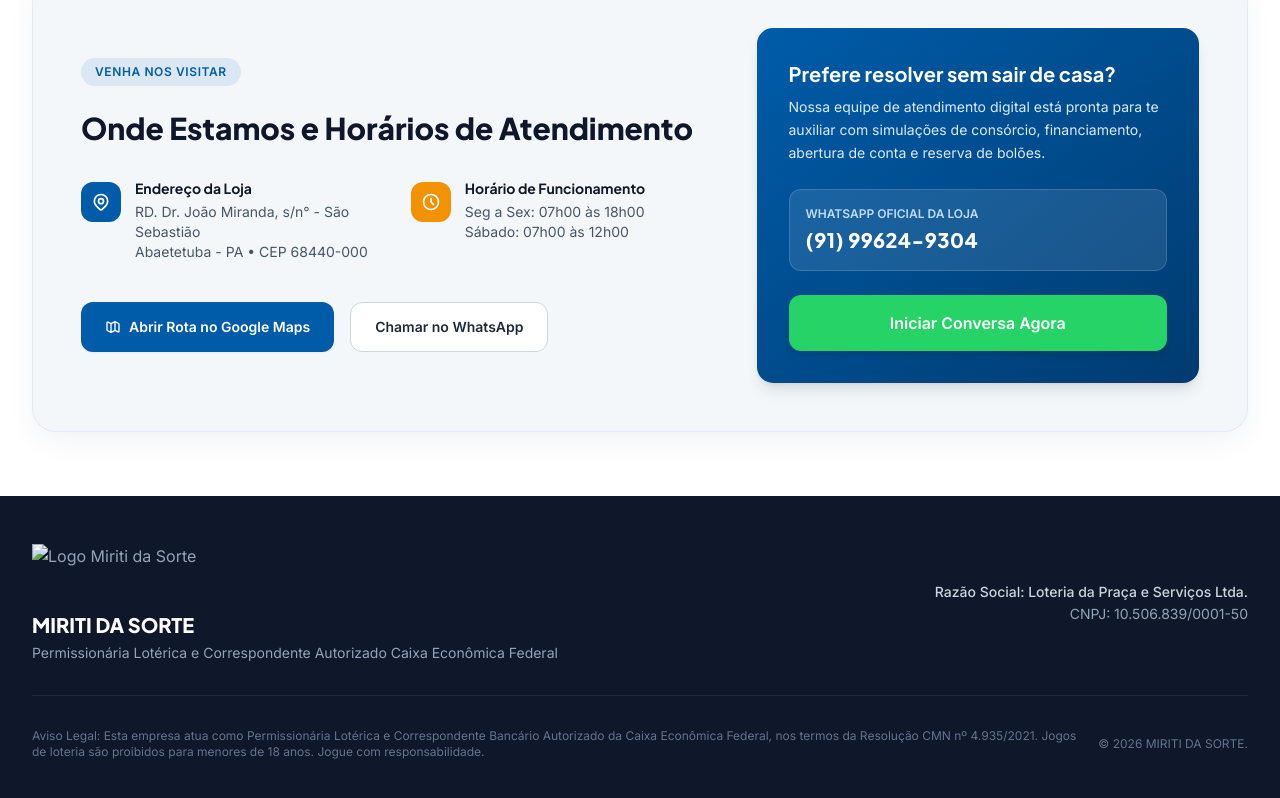
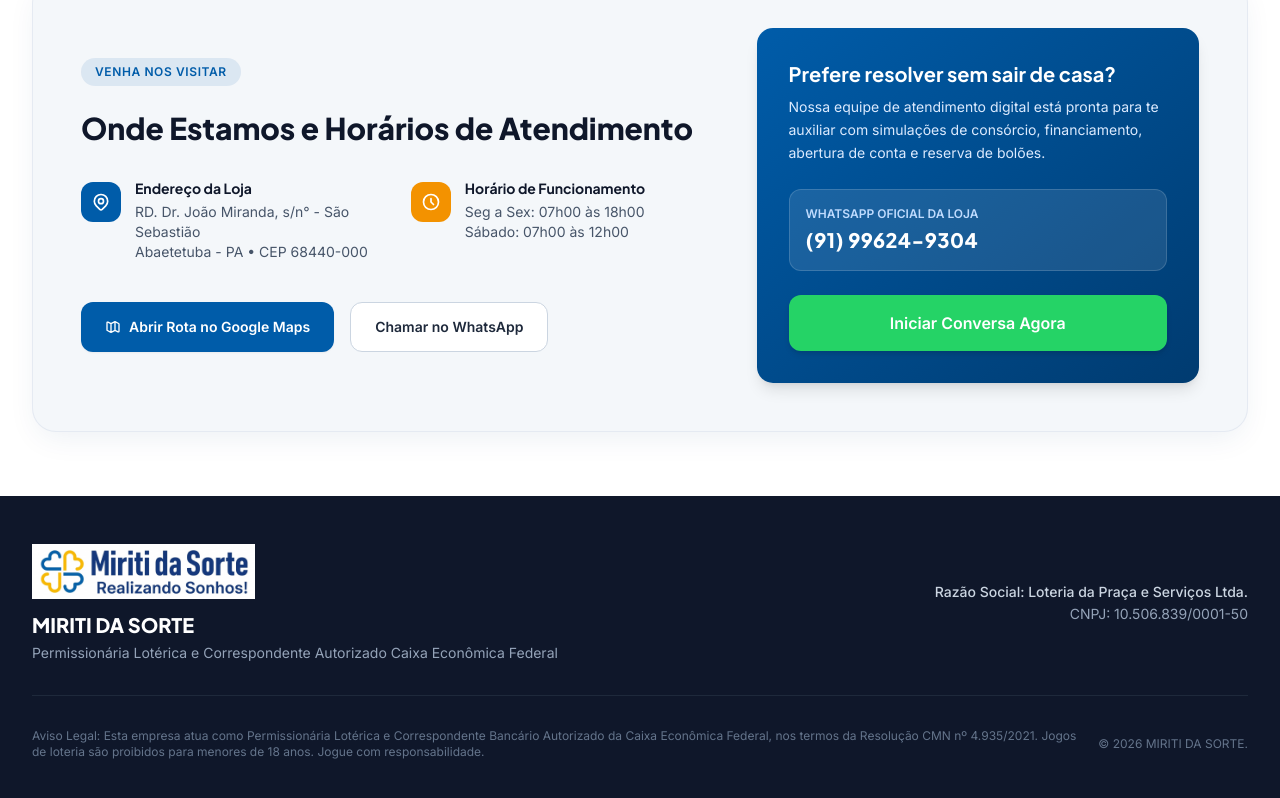
Before and after one commit to LOTMiriti/Site-LOT, a plain HTML site: page index.html in a window 1280 px wide. Shown: the part 3371-4169 px from the top of the page. Drawn offline with nearby package versions, Linux system fonts and the light colour scheme.

Commit message:
Update index.html

```diff
--- a/index.html
+++ b/index.html
@@ -581,7 +581,7 @@
         <div class="max-w-7xl mx-auto space-y-8">
             <div class="flex flex-col md:flex-row items-start md:items-center justify-between gap-6 border-b border-slate-800 pb-8">
                                 <div>
-                    <img src="LOGO_MIRITI_DA_SORTE.png" alt="Logo Miriti da Sorte" style="height: 55px; width: auto; margin-bottom: 12px;">
+                    <img src="LOGO MIRITI DA SORTE.png" alt="Logo Miriti da Sorte" style="height: 55px; width: auto; margin-bottom: 12px;">
                     <span class="js-nome-loterica font-heading font-extrabold text-xl text-white block">
                         MIRITI DA SORTE
                     </span>
```
